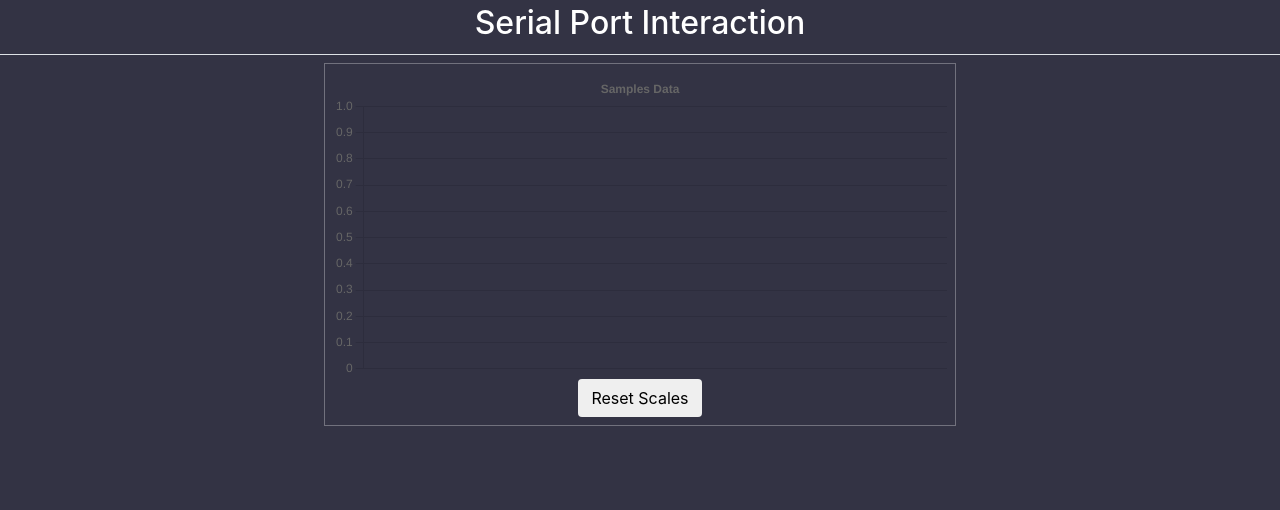
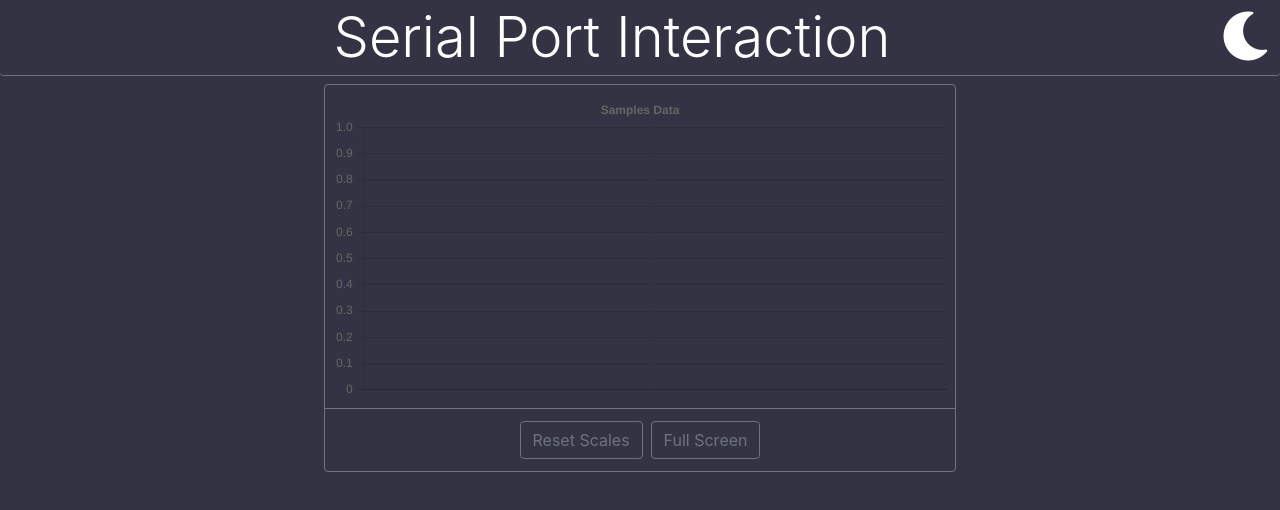
Before and after one commit to ArthurKoba/serial-port-interaction-server, a plain HTML site: page frontend/index.html in a window 1280 px wide. Drawn offline with Linux system fonts and the light colour scheme.

Commit message:
Update design. DarkMode. Fullscreen.

```diff
--- a/frontend/index.html
+++ b/frontend/index.html
@@ -7,14 +7,16 @@
     <meta name="viewport" content="width=device-width, initial-scale=1">
     <meta http-equiv="Pragma" content="no-cache" />
 
+    <link rel="icon" href="/static/dist/icon.png">
+    <link href="/static/styles.css" rel="stylesheet">
+    <link rel="stylesheet" href="/static/plugins/fontawesome/all.min.css">
     <link href="/static/plugins/bootstrap.min.css" rel="stylesheet">
-    <link href="/static/styles.css" rel="stylesheet">
-    <link rel="icon" href="/static/dist/icon.png">
 
   </head>
-  <body class="dark-theme">
-    <header class="d-flex align-items-center p-1 border-bottom">
-      <div class="w-100 text-center"> <h2>Serial Port Interaction</h2></div>
+  <body class="dark-mode display-4">
+    <header class="d-flex align-items-center p-1 border-bottom border-secondary rounded">
+      <div class="w-100 text-center"> Serial Port Interaction</div>
+      <div class="dark-mode-swaper"><i class="fas fa-moon"></i></div>
     </header>
     <main>
       <div id="charts" class="row m-2 justify-content-around"></div>
@@ -23,6 +25,7 @@
 
     </footer>
     <script type="module" src="/static/dist/reloader.js"></script>
+    <script type="module" src="/static/dist/darkModeSwaper.js"></script>
     <script type="text/javascript" src="/static/plugins/chart.js"></script>
     <script type="module" src="/static/main.js"></script>
 
--- a/frontend/static/dist/chart.manager.js
+++ b/frontend/static/dist/chart.manager.js
@@ -9,35 +9,51 @@ class ManagedChart {
   }
 
   _render() {
-    let node = document.createElement('div')
-    node.classList.add('chart', 'col-6', 'p-2', 'd-none')
-    this._nodes.title = document.createElement('div')
-    this._nodes.title.classList.add('title', 'text-center')
-    node.appendChild(this._nodes.title)
-    node.appendChild(this._chart.node)
-    this._nodes.menu = document.createElement('div')
-    this._nodes.menu.classList.add('d-flex')
+    this._nodes.base = document.createElement('div')
+    this._nodes.base.classList.add(
+        'chart','border', 'border-secondary', 'rounded','col-6', 'p-0', 'd-none')
 
-    this._nodes.resetMenu = document.createElement('div')
-    this._nodes.resetMenu.classList.add('input-group', 'input-group-sm', 'justify-content-center')
-    this._nodes.resetButton = document.createElement('button')
-    this._nodes.resetButton.classList.add('btn', 'input-group-sm')
-    this._nodes.resetButton.innerHTML = "Reset Scales"
+    this._nodes.chartContainer = document.createElement('div')
+    this._nodes.chartContainer.classList.add('p-2')
+    this._nodes.chartContainer.appendChild(this._chart.node)
 
 
-    this._nodes.resetMenu.appendChild(this._nodes.resetButton)
-    this._nodes.resetButton.addEventListener('click', this._resetScales.bind(this))
-    this._nodes.menu.appendChild(this._nodes.resetMenu)
+
+    this._nodes.menu = document.createElement('div')
+    this._nodes.menu.classList.add(
+        'd-flex', 'border-top', 'border-secondary', 'p-2',
+        'input-group', 'input-group-sm', 'justify-content-center')
+
+    this._nodes.resetButton = this._getButton("Reset Scales")
+    this._nodes.fullScreenButton = this._getButton("Full Screen")
 
 
-    node.appendChild(this._nodes.menu)
-    return node
+    this._nodes.menu.appendChild(this._nodes.resetButton)
+    this._nodes.menu.appendChild(this._nodes.fullScreenButton)
+    this._nodes.resetButton.addEventListener('click', this._resetScales.bind(this))
+    this._nodes.fullScreenButton.addEventListener('click', this.swapFullScreen.bind(this))
+
+    this._nodes.base.appendChild(this._nodes.chartContainer)
+    this._nodes.base.appendChild(this._nodes.menu)
+    return this._nodes.base
   }
 
   _resetScales (event) {
     let scales = this._chart.config.options.scales.y
     scales.min = null
     scales.max = null
+  }
+
+  _getButton(text) {
+    let button = document.createElement('button')
+    button.classList.add('m-1', 'btn', 'input-group-sm', 'btn-outline-secondary')
+    button.innerHTML = text
+    return button
+  }
+
+  swapFullScreen() {
+    this._nodes.base.classList.toggle('col-6')
+    this._nodes.base.classList.toggle('col-12')
   }
 
   show () {
--- a/frontend/static/dist/chartsLibrary.js
+++ b/frontend/static/dist/chartsLibrary.js
@@ -5,10 +5,20 @@ export class DefaultChart {
   config = {
     type: 'line', data: {},
     options: {
+      radius: 0,
       responsive: true,
-      plugins: {legend: false, title: {display: true, text: 'Chart'}},
-      elements: {bar: {}, line: {}},
-      scales: {y: {}}
+      plugins: {
+        legend: false, title: {
+          display: true, text: 'Chart'
+        }
+      },
+      elements: {
+        bar: {},
+        line: {
+          borderColor: "rgba(0, 255, 0, 1)",
+          borderWidth: 1
+        }},
+      scales: {y: {}, x: {}}
     }
   }
 
@@ -19,12 +29,7 @@ export class DefaultChart {
     this._chart = new Chart(this.node, this.config)
   }
 
-  initConfigs () {
-    this.config.type = "line"
-    this.config.options.radius = 0
-    this.config.options.elements.line.borderColor = "rgba(0, 255, 0, 1)"
-    this.config.options.elements.line.borderWidth = 1
-  }
+  initConfigs () { }
 
   _updateData (labels, values) {
     let convertData = this.convertData(labels, values)
--- /dev/null
+++ b/frontend/static/dist/darkModeSwaper.js
@@ -0,0 +1,18 @@
+class DarkModeSwaper {
+  constructor () {
+    this._swapButton = document.querySelector('.dark-mode-swaper i')
+    this._swapButton.parentNode
+                  .addEventListener('click', this.swap.bind(this))
+  }
+
+
+  swap () {
+    document.body.classList.toggle("dark-mode")
+    this._swapButton.classList.toggle("fa-sun")
+    this._swapButton.classList.toggle("fa-moon")
+
+  }
+}
+
+function main() { new DarkModeSwaper() }
+document.addEventListener('DOMContentLoaded', main)
--- a/frontend/static/styles.css
+++ b/frontend/static/styles.css
@@ -1,16 +1,9 @@
-body {
-  width:100%;
-  height:100%;
-  /* overflow: hidden; */
+.dark-mode {
+  background-color: #334;
+  color: #fff;
 }
 
-.dark-theme {
-  background-color: #334;
-  color: #fff;
-
+.chart: hover {
+  fill: #fff;
+  background: #fff;
 }
-
-.chart {
-  border: 1px solid rgba(255,255,255, 0.3);
-
-}
```
